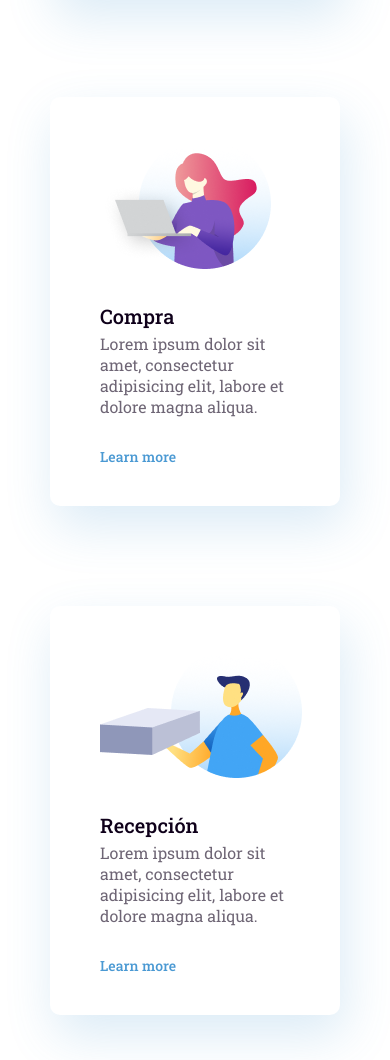
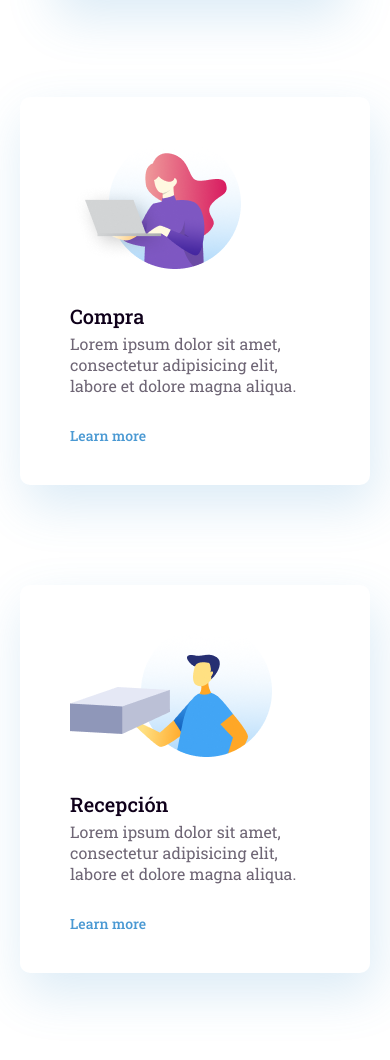
Before and after one commit to cusichia/project-promo-51-hack-module-1-team-2, a website built with Vite: page src/index.html in a window 390 px wide. Shown: the part 1320-2380 px from the top of the page. Built offline with nearby package versions, Linux system fonts and the light colour scheme.

Commit message:
media queries section1

```diff
--- a/src/scss/layout/_main-section1.scss
+++ b/src/scss/layout/_main-section1.scss
@@ -17,6 +17,7 @@
             "imagen1 imagen3"
             ". imagen3";
 
+        place-items: center;
     }
 }
 
@@ -32,7 +33,8 @@
     word-wrap: break-word; /* Ajusta el texto según el ancho */
 
     @media (min-width: 768px) {
-        padding-left: 220px;
+        // padding-left: 220px;
+        // padding-left: 30%;
         padding-bottom: 150px;
         grid-area: titulo;
 
@@ -51,8 +53,10 @@
 
     @media (min-width: 768px) {
         grid-area: imagen1;
-        margin-inline: 230px;
+        // margin-inline: 230px;
+        margin-inline: 20%;
         max-width: 350px;
+        min-width: 300px;
         display: grid;
         gap: 30px;
              }
@@ -63,15 +67,18 @@
     border-radius: 10px;
     box-shadow: 5px 20px 50px 0 rgba(74, 153, 211, 0.2);
     background-color: #fff;
-    margin-inline: 50px;
+    // margin-inline: 50px;
+    margin-inline: 20px;
     margin-bottom: 100px;
     padding-bottom: 20px;
 
     @media (min-width: 768px) {
         grid-area: imagen2;
-        margin-right: 230px;
+        // margin-right: 230px;
+        margin-right: 10%;
         margin-top: -10px;
         max-width: 350px;
+        min-width: 350px;
         display: grid;
         gap: 30px;
     }
@@ -82,15 +89,17 @@
     border-radius: 10px;
     box-shadow: 5px 20px 50px 0 rgba(74, 153, 211, 0.2);
     background-color: #fff;
-    margin-inline: 50px;
+    margin-inline: 20px;
     margin-bottom: 100px;
     padding-bottom: 20px;
 
     @media (min-width: 768px) {
         grid-area: imagen3;
-        margin-right: 230px;
+        // margin-right: 230px;
+        margin-right: 10%;
         margin-top: 100px;
         max-width: 350px;
+        min-width: 300px;
         display: grid;
         gap: 30px;
     }
```
